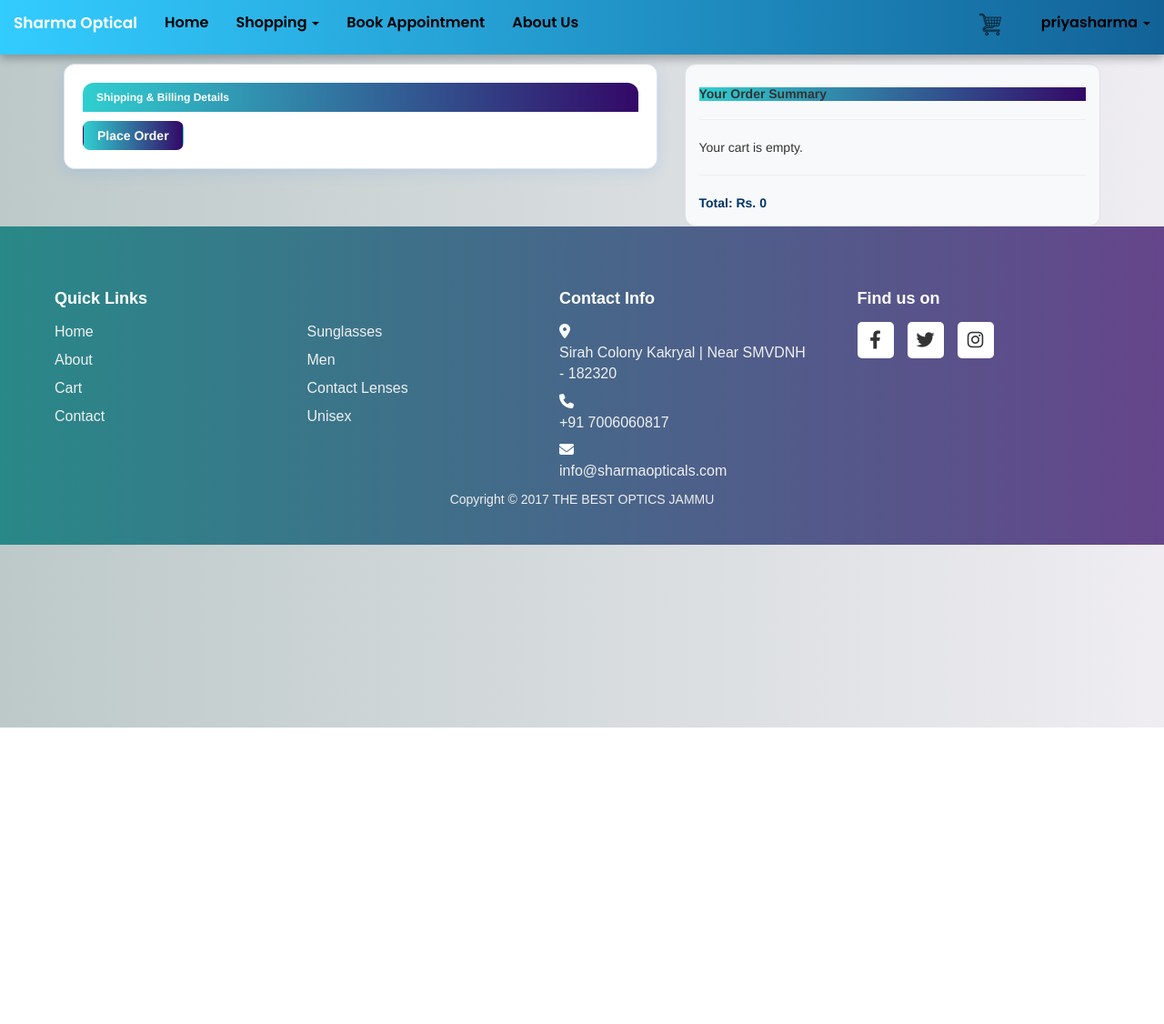
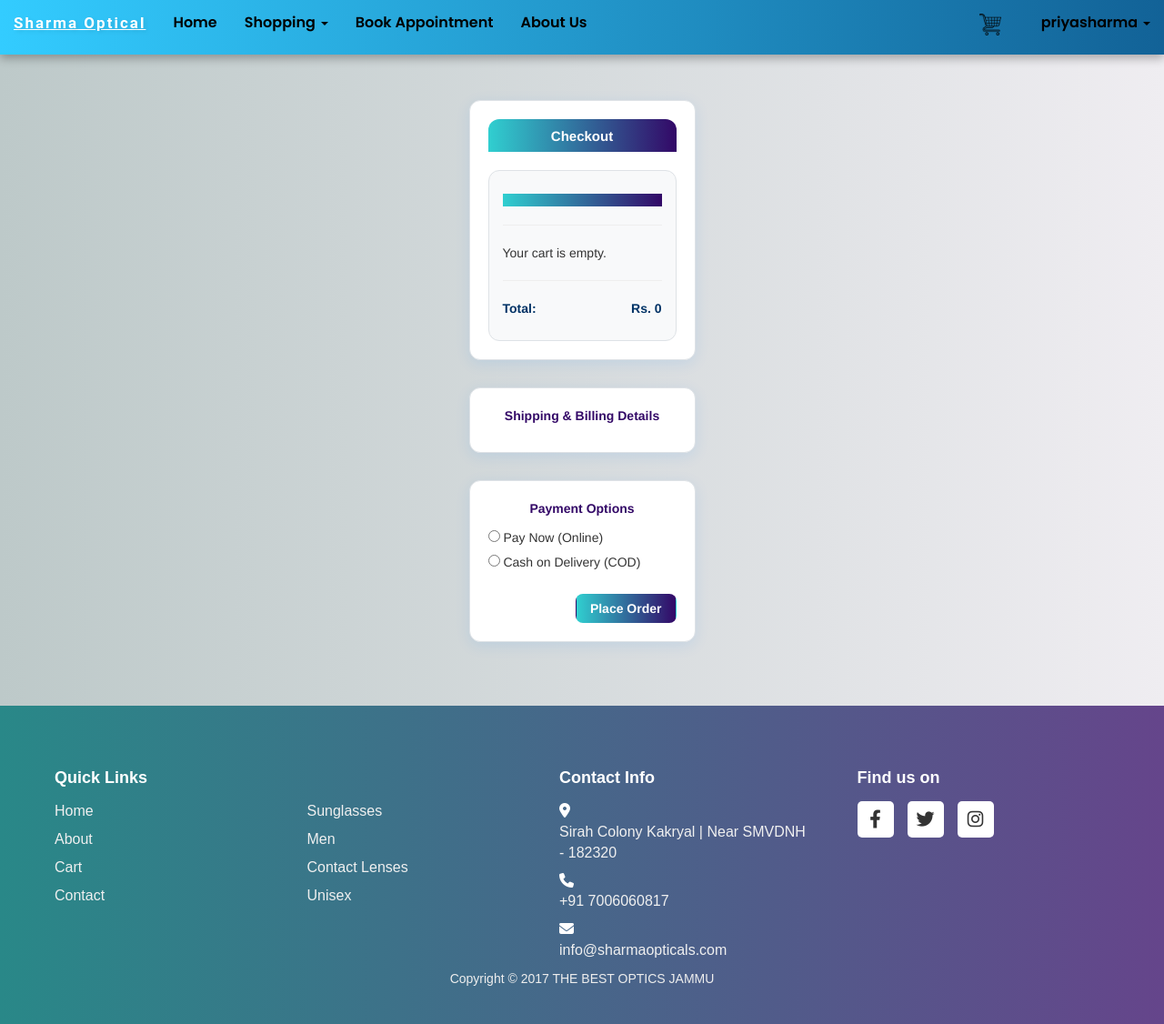
Before and after one commit to Priya04sharma/Optical_website, a Django app: page /orders/create/ in a window 1280 px wide. Shown: the whole page at 91% size. Before the commit the page ends 800 px from the top, so only its background shows below. Run offline with Django 3.2, Linux system fonts and the light colour scheme; a user stored in the database is signed in; some libraries are stand-ins or nearby versions.

Commit message:
steeings.py

```diff
--- a/ecommerce/ecommerce/settings.py
+++ b/ecommerce/ecommerce/settings.py
@@ -28,7 +28,7 @@
 DEBUG = True
 
 #ALLOWED_HOSTS = []
-ALLOWED_HOSTS = ['Sharma_Opticles.onrender.com' ]
+ALLOWED_HOSTS = ['Sharma_Opticles.onrender.com','*' ]
 
 # Application definition
 
--- a/ecommerce/orders/templates/orders/order/create.html
+++ b/ecommerce/orders/templates/orders/order/create.html
@@ -9,13 +9,15 @@
     body {
         background: linear-gradient(to right, #bdc9c9, #efedf1);
         background-attachment: fixed;
-    min-height: 100vh;
+        /* min-height: 100vh;
+    } */
     }
-
-    .step-nav .nav-link {
-        border-radius: 20px;
-        font-weight: 500;
-        margin-right: 8px;
+    .checkout-container {
+        padding: 40px 20px;
+        display: flex;
+        flex-direction: column;
+        align-items: center;
+        /* Ensures container uses the full width */
     }
 
     .checkout-card {
@@ -24,16 +26,57 @@
         border-radius: 12px;
         box-shadow: 0 4px 16px rgba(0, 123, 255, 0.1);
         padding: 2rem;
+        width: 100%;
+        max-width: 900px; /* Increased max-width */
+        margin-bottom: 30px;
     }
 
     .checkout-header {
-        font-size: 1.2rem;
-        font-weight: 600;
+        font-size: 1.5rem;
+        font-weight: 700;
         background: linear-gradient(to right, #30CFD0, #330867);
         color: white;
         padding: 0.75rem 1.5rem;
         border-radius: 12px 12px 0 0;
+        margin-bottom: 1.5rem;
+        text-align: center;
+    }
+
+    .section-title {
+        font-size: 1.4rem;
+        font-weight: 600;
         margin-bottom: 1rem;
+        color: #330867;
+        text-align: center;
+    }
+
+    .order-summary {
+        background-color: #f8f9fa;
+        border-radius: 12px;
+        padding: 1.5rem;
+        border: 1px solid #dee2e6;
+        margin-top: 2rem;
+    }
+
+    .order-summary h5 {
+        font-weight: 600;
+        background: linear-gradient(to right, #30CFD0, #330867);
+
+        color: transparent;
+        font-size: 1.25rem;
+        margin-bottom: 1rem;
+        text-align: center;
+    }
+
+    .order-item {
+        display: flex;
+        justify-content: space-between;
+        margin-bottom: 10px;
+    }
+
+    .order-total {
+        font-weight: 700;
+        color: #003366;
     }
 
     .form-control {
@@ -53,23 +96,6 @@
         background-color: #0056b3;
     }
 
-    .order-summary-box {
-        background-color: #f8f9fa;
-        border-radius: 12px;
-        padding: 1.5rem;
-        border: 1px solid #dee2e6;
-    }
-
-    .order-summary-box h5 {
-        font-weight: 600;
-        background: linear-gradient(to right, #30CFD0, #330867)
-    }
-
-    .order-total {
-        font-weight: 700;
-        color: #003366;
-    }
-
     label {
         font-weight: 500;
         color: #333;
@@ -78,59 +104,106 @@
     .checkout-form p {
         margin-bottom: 1.2rem;
     }
+
+    .text-end {
+        text-align: right;
+    }
+
+    /* Smooth Slide animation */
+    #pay-now-fields {
+        overflow: hidden;
+        transition: max-height 0.5s ease, opacity 0.5s ease;
+    }
+
+
 </style>
 
+<div class="checkout-container">
 
-
-<div class="container py-5">
-    <!-- Step Navigation
-    <ul class="nav nav-pills justify-content-center step-nav mb-4">
-        <li class="nav-item">
-            <span class="nav-link active bg-primary text-white">1. Address</span>
-        </li>
-        <li class="nav-item">
-            <span class="nav-link bg-light text-primary">2. Payment</span>
-        </li>
-        <li class="nav-item">
-            <span class="nav-link bg-light text-primary">3. Review</span>
-        </li>
-    </ul> -->
-
-    <div class="row">
-        <!-- Form Section -->
-        <div class="col-md-7 mb-4">
-            <div class="checkout-card">
-                <div class="checkout-header">Shipping & Billing Details</div>
     <form action="." method="post" class="checkout-form">
         {% csrf_token %}
-                    {{ form.as_p }}
-                    <div class="text-end">
-                        <button type="submit" class="btn btn-blue">Place Order</button>
-                    </div>
-                </form>
-            </div>
-        </div>
 
-        <!-- Summary Section -->
-        <div class="col-md-5">
-            <div class="order-summary-box">
+        <!-- Order Summary Card -->
+        <div class="checkout-card">
+            <div class="checkout-header">Checkout</div>
+
+            <div class="order-summary">
                 <h5>Your Order Summary</h5>
                 <hr>
                 {% for item in cart %}
-                    <p>
+                    <div class="order-item">
+                        <div>
                             <strong>{{ item.product.name }}</strong><br>
-                        {{ item.quantity }} × Rs. {{ item.price }} = Rs. {{ item.total_price }}
-                    </p>
+                            <small>{{ item.quantity }} × Rs. {{ item.price }}</small>
+                        </div>
+                        <div>
+                            Rs. {{ item.total_price }}
+                        </div>
+                    </div>
                 {% empty %}
                     <p>Your cart is empty.</p>
                 {% endfor %}
                 <hr>
-                <div class="d-flex justify-content-between order-total">
+                <div class="order-item order-total">
                     <span>Total:</span>
                     <span>Rs. {{ cart.get_total_price }}</span>
                 </div>
             </div>
         </div>
+
+        <!-- Shipping and Billing Card -->
+        <div class="checkout-card">
+            <div class="section-title">Shipping & Billing Details</div>
+            <div class="mb-4">
+                {{ form.as_p }}
             </div>
         </div>
+
+        <!-- Payment Options Card -->
+        <div class="checkout-card">
+            <div class="section-title">Payment Options</div>
+
+            <div class="mb-3">
+                <label><input type="radio" name="payment_method" value="Pay Now" required onchange="togglePaymentFields()"> Pay Now (Online)</label><br>
+                <label><input type="radio" name="payment_method" value="COD" required onchange="togglePaymentFields()"> Cash on Delivery (COD)</label>
+            </div>
+
+            <!-- QR code and Transaction ID fields (hidden initially) -->
+            <div id="pay-now-fields" style="max-height: 0; opacity: 0; margin-top: 20px;">
+                <div class="text-center mb-3">
+                    <img src="{% static 'images/qr_code_sample.png' %}" alt="Scan to Pay" style="max-width: 200px;">
+                </div>
+                <div class="mb-3">
+                    <label for="transaction_id" class="form-label">Enter Transaction ID</label>
+                    <input type="text" name="transaction_id" id="transaction_id" class="form-control" placeholder="Enter your Transaction ID after payment">
+                </div>
+            </div>
+
+            <div class="text-end mt-4">
+                <button type="submit" class="btn btn-blue">Place Order</button>
+            </div>
+
+        </div>
+    </form>
+
+</div>
+
+<!-- Script for Payment Toggle -->
+<script>
+function togglePaymentFields() {
+    const selectedPayment = document.querySelector('input[name="payment_method"]:checked').value;
+    const payNowFields = document.getElementById('pay-now-fields');
+    const transactionInput = document.getElementById('transaction_id');
+
+    if (selectedPayment === "Pay Now") {
+        payNowFields.style.maxHeight = "500px";
+        payNowFields.style.opacity = "1";
+        transactionInput.required = true;
+    } else {
+        payNowFields.style.maxHeight = "0";
+        payNowFields.style.opacity = "0";
+        transactionInput.required = false;
+    }
+}
+</script>
 {% endblock %}
--- a/ecommerce/shop/templates/shop/navbar.html
+++ b/ecommerce/shop/templates/shop/navbar.html
@@ -85,6 +85,21 @@
     background-color: transparent;
     border: none;
   }
+  .navbar-brand {
+  font-family: 'Roboto', sans-serif;
+  font-size: 2rem;
+  font-weight: bold;
+  color: #0c6e7d;
+  text-shadow: 2px 2px 4px rgba(0, 0, 0, 0.1);
+  letter-spacing: 2px;
+  transition: color 0.3s ease, text-decoration 0.3s ease;
+}
+
+.navbar-brand:hover {
+  color: #ff6347;
+  text-decoration: underline;
+}
+
 </style>
 
 <nav class="navbar navbar-default custom-navbar navbar-fixed-top">
@@ -96,6 +111,7 @@
         <span class="icon-bar"></span>
       </button>
       <a href="{% url 'shop:product_list' %}" class="navbar-brand">Sharma Optical</a>
+
     </div>
 
     <div class="collapse navbar-collapse" id="main-navbar">
```
Also changed, not shown: ecommerce/db.sqlite3, ecommerce/orders/images/payment-qr.png (added). Lines whose indentation alone changed are shown as unchanged.
